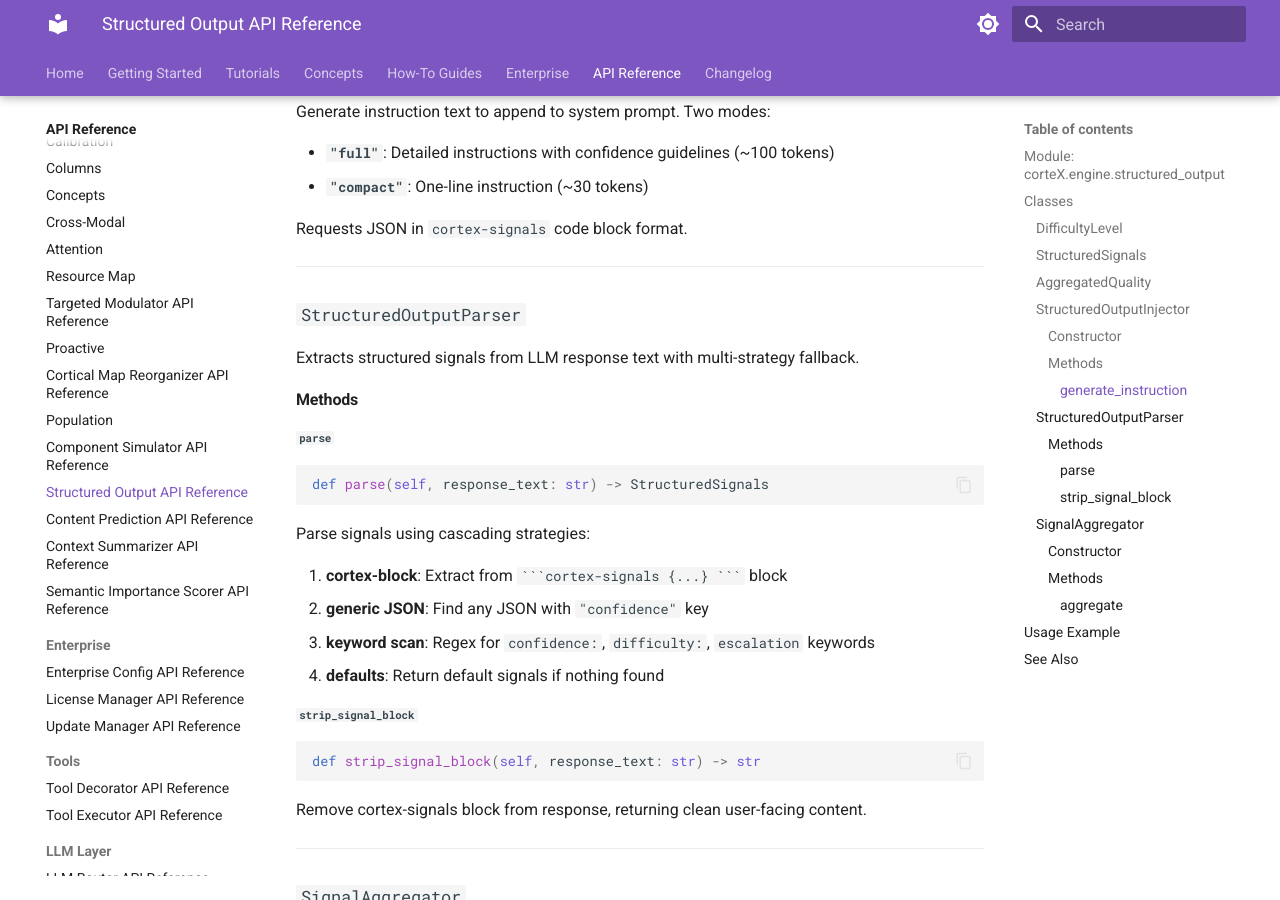
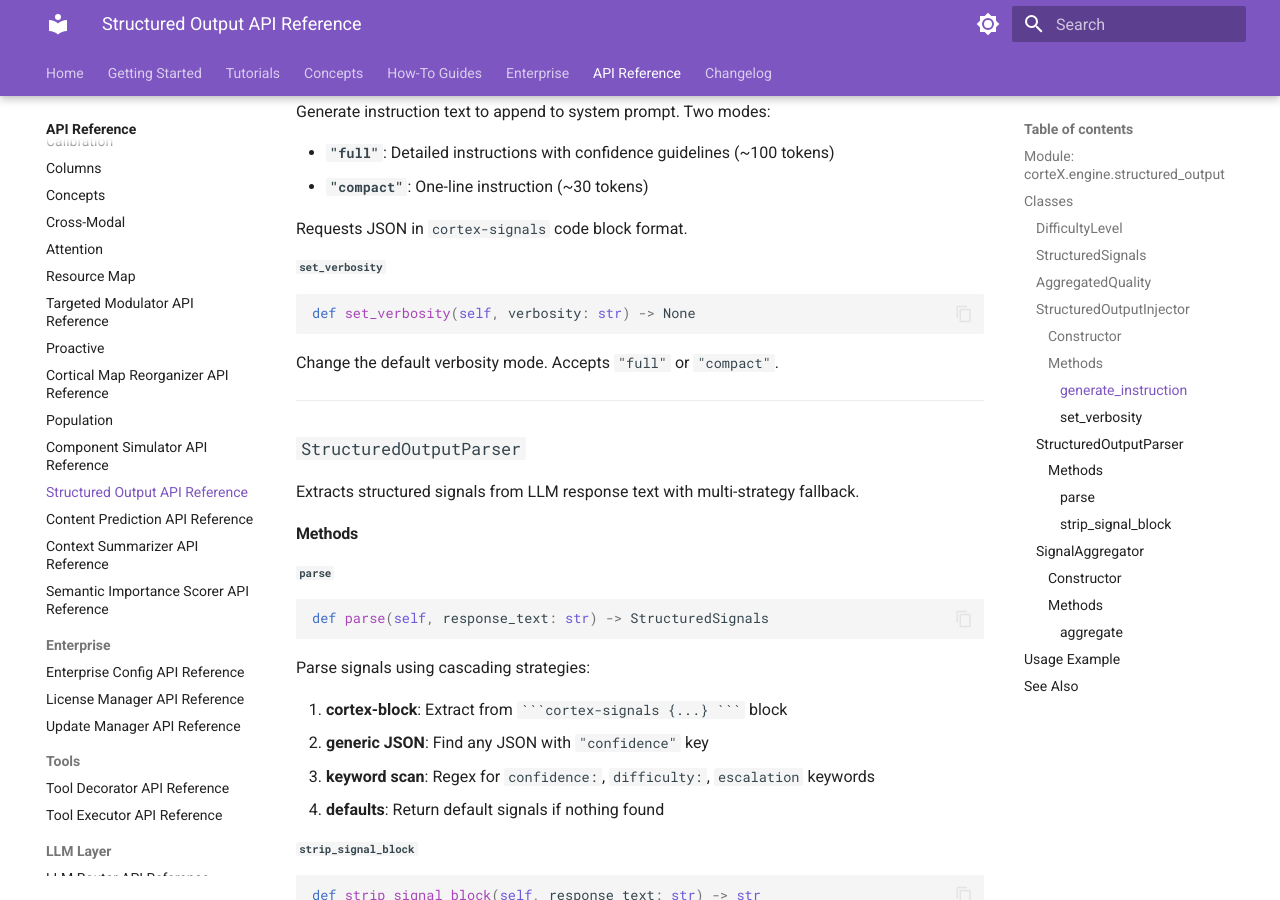
Before and after one commit to QuestoM/cortex-docs, an MkDocs documentation site: the page built from docs/reference/engine/structured-output.md, in a window 1280 px wide and 900 px high, scrolled down 2664 px. Built offline with MkDocs 1.6.1 and Material for MkDocs 9.7.7, drawn with Linux system fonts in a browser that asks for light colours; some of the changed text lies outside the part shown.

Commit message:
docs: fix structured-output reference - add missing method + action condition
Co-Authored-By: Claude Opus 4.6 <noreply@anthropic.com>

````diff
--- a/docs/reference/engine/structured-output.md
+++ b/docs/reference/engine/structured-output.md
@@ -88,6 +88,14 @@ Generate instruction text to append to system prompt. Two modes:
 
 Requests JSON in `cortex-signals` code block format.
 
+##### `set_verbosity`
+
+```python
+def set_verbosity(self, verbosity: str) -> None
+```
+
+Change the default verbosity mode. Accepts `"full"` or `"compact"`.
+
 ---
 
 ### `StructuredOutputParser`
````
Also changed, not shown: other parts of docs/reference/engine/structured-output.md (+1 -0 lines).
